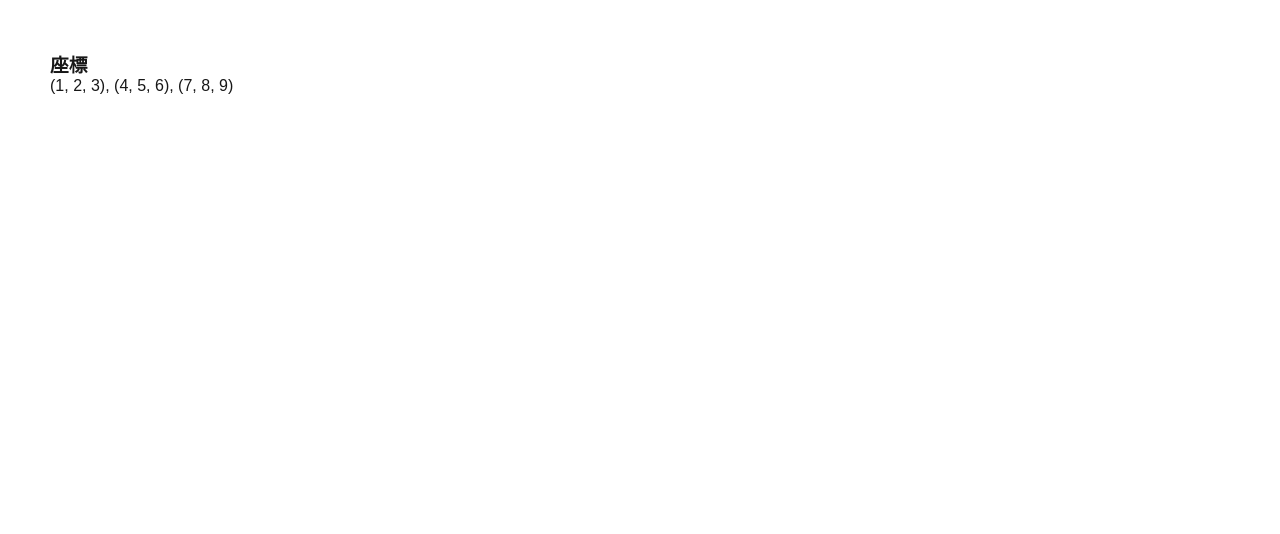
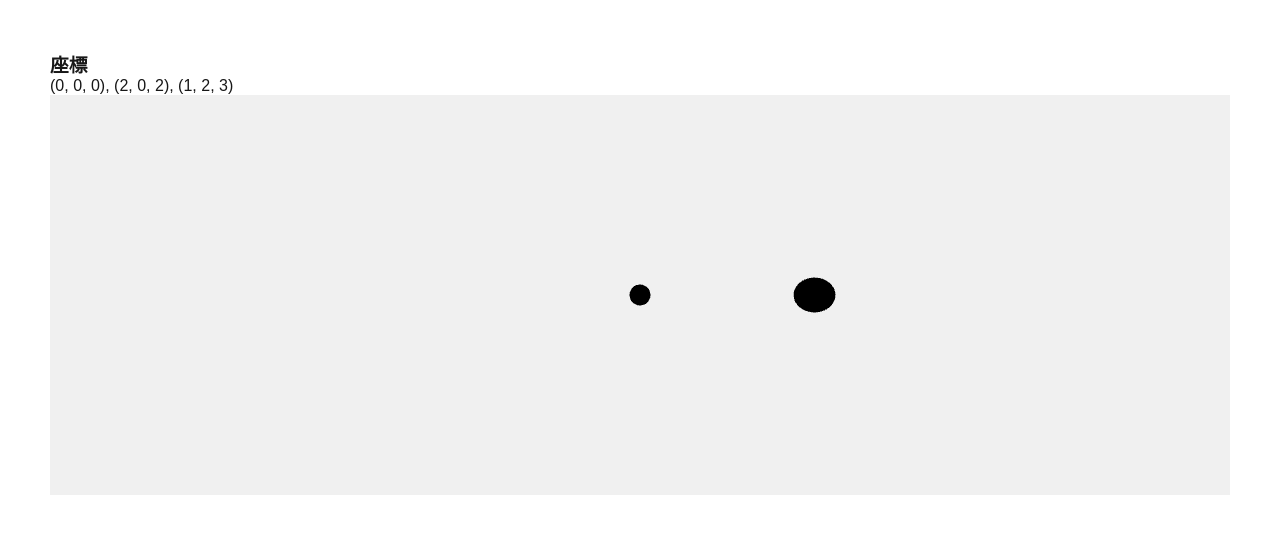
Before and after one commit to E-moL0587/marching-cubes, a Next.js app: page / in a window 1280 px wide. Shown: the top 534 px of the page. Built offline with nearby package versions, Linux system fonts and the light colour scheme.

Commit message:
fiber drei 三次元の表現

```diff
--- a/app/page.tsx
+++ b/app/page.tsx
@@ -1,5 +1,7 @@
 "use client";
+import { Canvas } from '@react-three/fiber';
 import { useEffect, useState } from 'react';
+import { Sphere, OrbitControls } from '@react-three/drei';
 
 type Coordinate = { x: number; y: number; z: number; };
 
@@ -20,14 +22,22 @@ export default function CoordinatesPage() {
     <div style={{ padding: "50px" }}>
       <h3>座標</h3>
 
-      <p>
+      {coordinates.map((coord, index) => (
+        <span key={index}>
+          ({coord.x}, {coord.y}, {coord.z})
+          {index < coordinates.length - 1 && ", "}
+        </span>
+      ))}
+
+      <Canvas style={{ height: "400px", background: "#f0f0f0" }}>
+        <OrbitControls />
+
         {coordinates.map((coord, index) => (
-          <span key={index}>
-            ({coord.x}, {coord.y}, {coord.z})
-            {index < coordinates.length - 1 && ", "}
-          </span>
+          <Sphere key={index} args={[0.2, 32, 32]} position={[coord.x, coord.y, coord.z]}>
+            <meshStandardMaterial />
+          </Sphere>
         ))}
-      </p>
+      </Canvas>
     </div>
   );
 }
--- a/package.json
+++ b/package.json
@@ -9,6 +9,8 @@
     "lint": "next lint"
   },
   "dependencies": {
+    "@react-three/drei": "^9.114.5",
+    "@react-three/fiber": "^8.17.10",
     "marching-cubes": "file:",
     "next": "14.2.15",
     "react": "^18",
--- a/public/coordinates.json
+++ b/public/coordinates.json
@@ -1,7 +1,7 @@
 {
   "coordinates": [
-    { "x": 1, "y": 2, "z": 3 },
-    { "x": 4, "y": 5, "z": 6 },
-    { "x": 7, "y": 8, "z": 9 }
+    { "x": 0, "y": 0, "z": 0 },
+    { "x": 2, "y": 0, "z": 2 },
+    { "x": 1, "y": 2, "z": 3 }
   ]
 }
```
Also changed, not shown: 1 other file (tests, documents, lock files or other folders).
